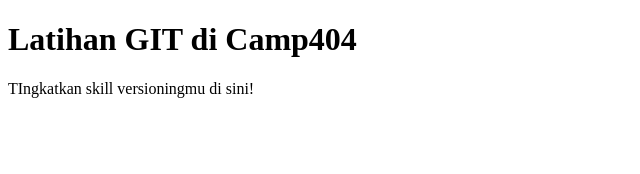
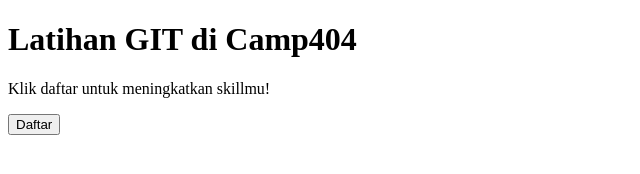
Before and after one commit to debi92/latihanGIT, a plain HTML site: page index.html in a window 1280 px wide. Shown: the whole page, without its empty margins (0-640 px from the left). Drawn offline with Linux system fonts and the light colour scheme.

Commit message:
mengubah index.html dari komputer

```diff
--- a/index.html
+++ b/index.html
@@ -5,6 +5,7 @@
     </head>
     <body>
         <h1>Latihan GIT di Camp404</h1>
-        <p>TIngkatkan skill versioningmu di sini!</p>
+        <p>Klik daftar untuk meningkatkan skillmu!</p>
+        <button>Daftar</button>
     </body>
 </html>
```
